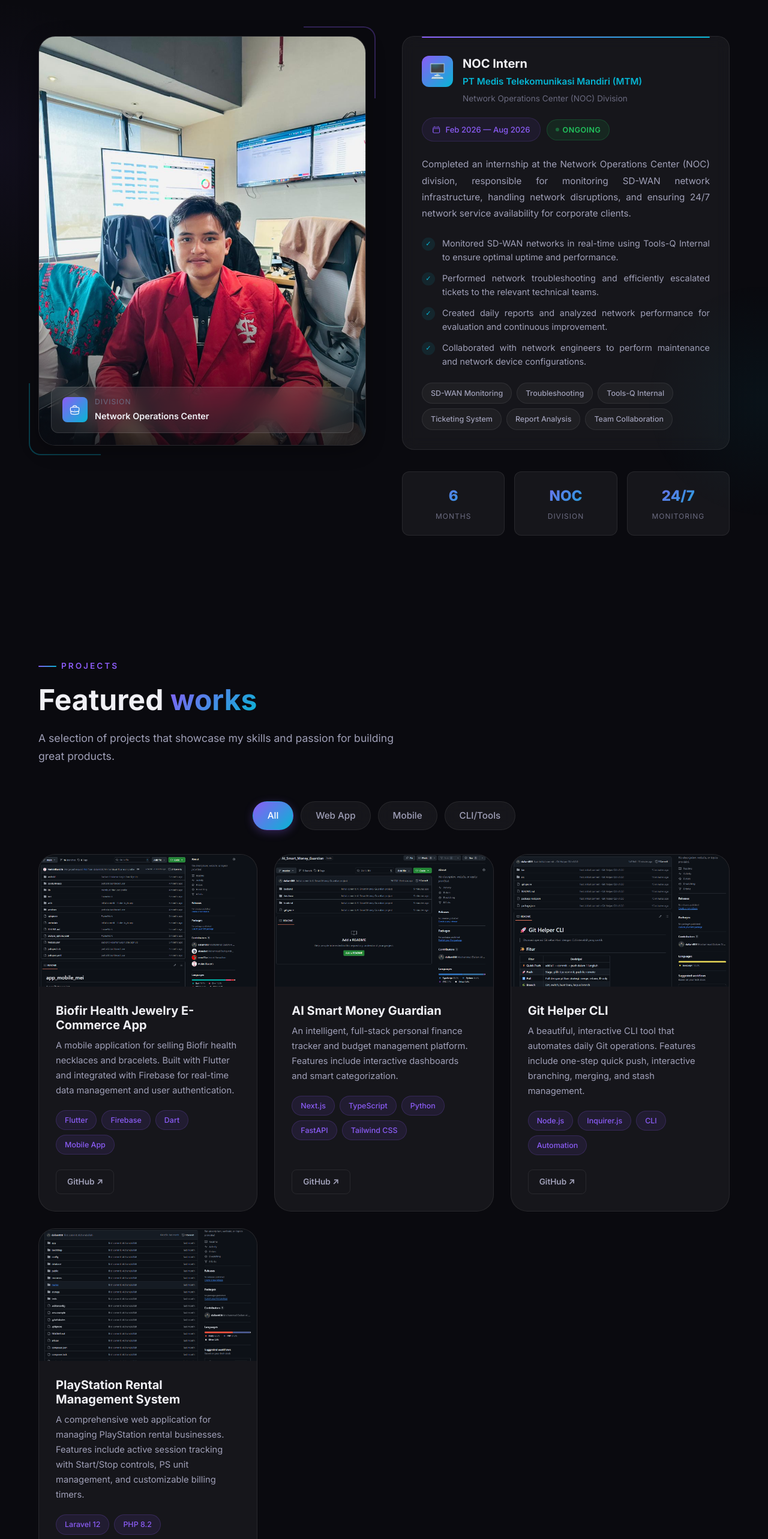
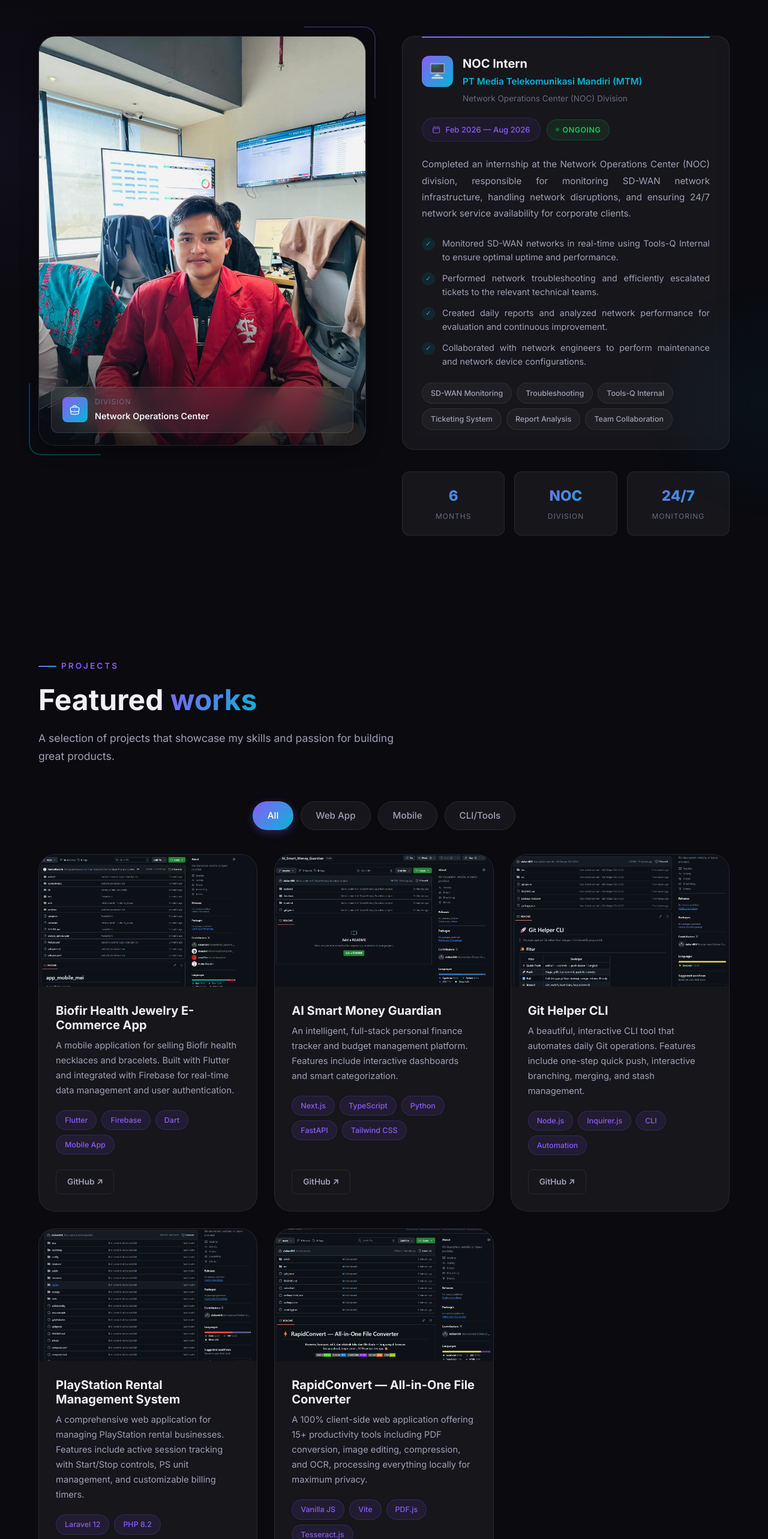
Before and after one commit to dailam008/Portfolio-V2, a Next.js app: page / in a window 1280 px wide. Shown: the part 3040-5606 px from the top of the page at 60% size. Built offline with nearby package versions, Linux system fonts and the light colour scheme.

Commit message:
fix: Done

```diff
--- a/src/components/Experience.tsx
+++ b/src/components/Experience.tsx
@@ -58,7 +58,7 @@ export default function Experience() {
                 <div className={styles.cardInfo}>
                   <h3 className={styles.cardRole}>NOC Intern</h3>
                   <span className={styles.cardCompany}>
-                    PT Medis Telekomunikasi Mandiri (MTM)
+                    PT Media Telekomunikasi Mandiri (MTM)
                   </span>
                   <span className={styles.cardDivision}>
                     Network Operations Center (NOC) Division
--- a/src/components/Projects.tsx
+++ b/src/components/Projects.tsx
@@ -8,6 +8,7 @@ import project1Img from "../images/project_1.png";
 import project2Img from "../images/project_2.png";
 import project3Img from "../images/project_3.png";
 import project4Img from "../images/project_4.png";
+import project5Img from "../images/project_5.png";
 
 interface Project {
   title: string;
@@ -53,6 +54,14 @@ const projects: Project[] = [
     category: "Web App",
     image: project4Img,
     repoUrl: "https://github.com/dailam008/DYS_Project.git",
+  },
+  {
+    title: "RapidConvert — All-in-One File Converter",
+    desc: "A 100% client-side web application offering 15+ productivity tools including PDF conversion, image editing, compression, and OCR, processing everything locally for maximum privacy.",
+    tags: ["Vanilla JS", "Vite", "PDF.js", "Tesseract.js"],
+    category: "Web App",
+    image: project5Img,
+    repoUrl: "https://github.com/dailam008/rapidconvert.git",
   },
 ];
 
```
Also changed, not shown: src/images/project_5.png (added).
